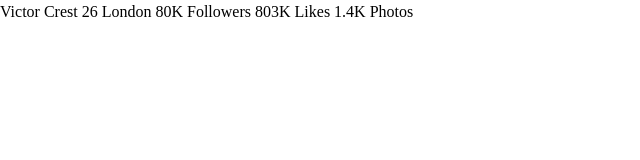
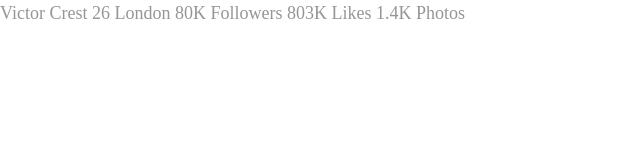
Before and after one commit to VimDiesel123/profile-card-component-main, a plain HTML site: page index.html in a window 1280 px wide. Shown: the whole page, without its empty margins (0-640 px from the left). Drawn offline with Linux system fonts and the light colour scheme.

Commit message:
Basic typography styling

```diff
--- a/styles.css
+++ b/styles.css
@@ -91,3 +91,9 @@ h6 {
   --fw-regular: 400;
   --fw-bold: 700;
 }
+
+body {
+  font-size: var(--fs-body);
+  font-weight: var(--fw-regular);
+  color: var(--clr-neutral-700);
+}
```
